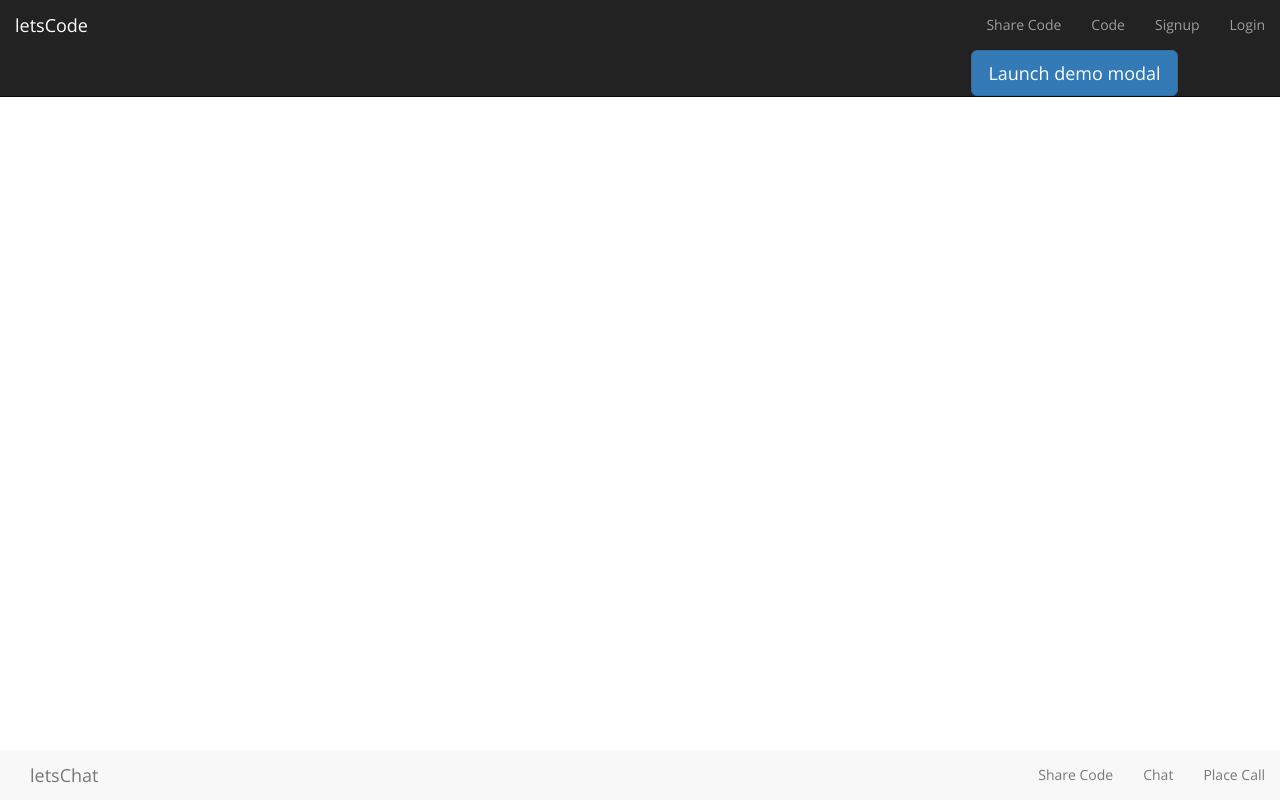
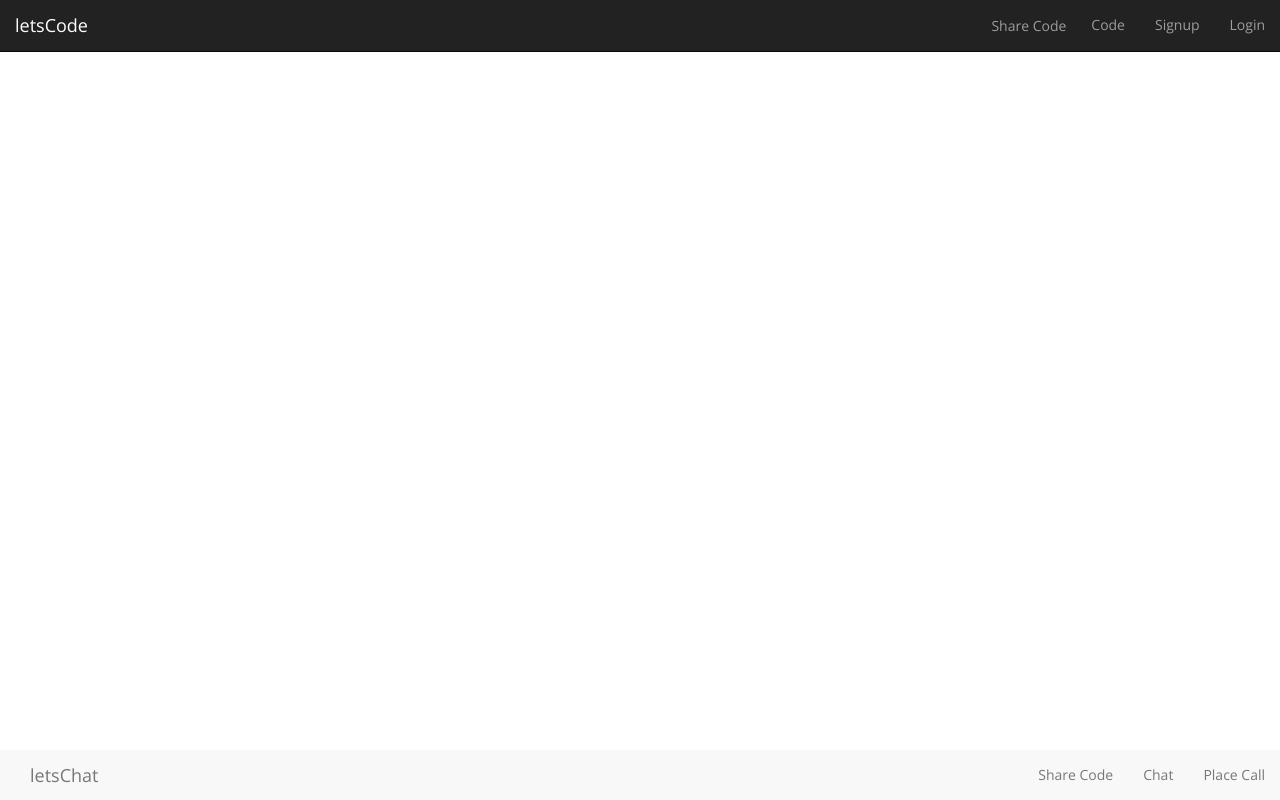
Before and after one commit to juliushsu07/letsCode, a React app: page / in a window 1280 px wide. Built offline with nearby package versions, Linux system fonts and the light colour scheme.

Commit message:
popup styling

```diff
--- a/src/Header.jsx
+++ b/src/Header.jsx
@@ -16,11 +16,10 @@ export default class Header extends React.Component {
           </div>
           <div>
             <ul className="nav navbar-nav navbar-right">
-              <li><Link to="/">Share Code</Link></li>
+               <li> <SharePopUp /></li>
               <li><Link to="code">Code</Link></li>
               <li><Link to="signup">Signup</Link></li>
               <li><Link to="login">Login</Link></li>
-               <SharePopUp />
             </ul>
           </div>
         </div>
--- a/src/SharePopUp.jsx
+++ b/src/SharePopUp.jsx
@@ -1,8 +1,9 @@
+// This component is a modal that popps up when you click the share button
+// on the main menu. It takes in props of the curren url and presents it
+// to the user so they can coppy it and share with next user.
+
 import React, {Component} from 'react';
-import { Button, Popover, Tooltip, Modal } from 'react-bootstrap';
-import ReactDOM from 'react-dom';
-// import mountNode from 'react-bootstrap';
-import createReactClass from 'create-react-class';
+import { Button, FormGroup, FormControl, Modal } from 'react-bootstrap';
 
 export default class SharePopUp  extends React.Component {
   state = { showModal: false };
@@ -20,27 +21,25 @@ export default class SharePopUp  extends React.Component {
       <div>
         <Button
           bsStyle="primary"
-          bsSize="large"
+          bsSize="small"
           onClick={this.open}
+          className="bsClass"
         >
-          Launch demo modal
+          Share Code
         </Button>
 
         <Modal show={this.state.showModal} onHide={this.close}>
           <Modal.Header closeButton>
-            <Modal.Title>Modal heading</Modal.Title>
+            <Modal.Title>Share Code</Modal.Title>
           </Modal.Header>
           <Modal.Body>
-            <h4>Text in a modal</h4>
-            <p>Duis mollis, est non commodo luctus, nisi erat porttitor ligula.</p>
-
+            <h4>Anyone with the url below will have access to your code share space</h4>
             <hr />
-
-            <h4>Overflowing text to show scroll behavior</h4>
-            <p>Cras mattis consectetur purus sit amet fermentum. Cras justo odio, dapibus ac facilisis in, egestas eget quam. Morbi leo risus, porta ac consectetur ac, vestibulum at eros.</p>
-            <p>Praesent commodo cursus magna, vel scelerisque nisl consectetur et. Vivamus sagittis lacus vel augue laoreet rutrum faucibus dolor auctor.</p>
-            <p>Aenean lacinia bibendum nulla sed consectetur. Praesent commodo cursus magna, vel scelerisque nisl consectetur et. Donec sed odio dui. Donec ullamcorper nulla non metus auctor fringilla.</p>
-          </Modal.Body>
+            <FormGroup bsSize="large">
+              <FormControl type="text" placeholder="https://localhost:3000/a2c4e {this.state.message.room}" />
+            </FormGroup>
+            <hr />
+         </Modal.Body>
           <Modal.Footer>
             <Button onClick={this.close}>Close</Button>
           </Modal.Footer>
@@ -49,8 +48,3 @@ export default class SharePopUp  extends React.Component {
     );
   }
 }
-
-
-// const mountNode = document.getElementById('');
-
-// ReactDOM.render(<SharePopUp />, mountNode);
--- a/styles/home.scss
+++ b/styles/home.scss
@@ -9,24 +9,15 @@ body {
       margin: 70px 0;
     }
     .navbar {
-      /*background: tomato;*/
-      /*border-bottom: 1px solid black;*/
-      /*height: 60px;*/
       left: 0;
-      /*padding: 0 10px;
-      position: fixed;
-      right: 0;*/
       top: 0;
     }
 
-    /*.navbar-brand {
-      color: inherit;
-      display: block;
-      float: left;
-      font-weight: 700;
-      font-size: 28px;
-      height: 60px;
-      line-height: 60px;
-      padding: 0 10px;
-      text-decoration: none;
-    }*/
+.bsClass {
+  background: transparent;
+  font-size: 14px;
+  padding-top: 15px;
+  padding-bottom: 15px;
+  color: #9d9d9d;
+  border: 0px;
+}
```
